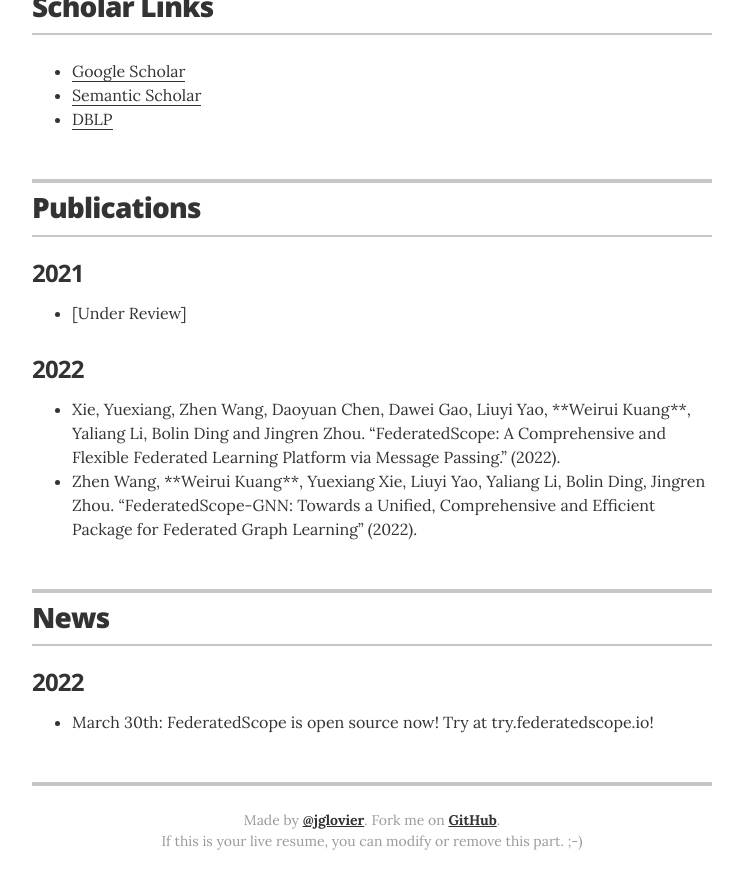
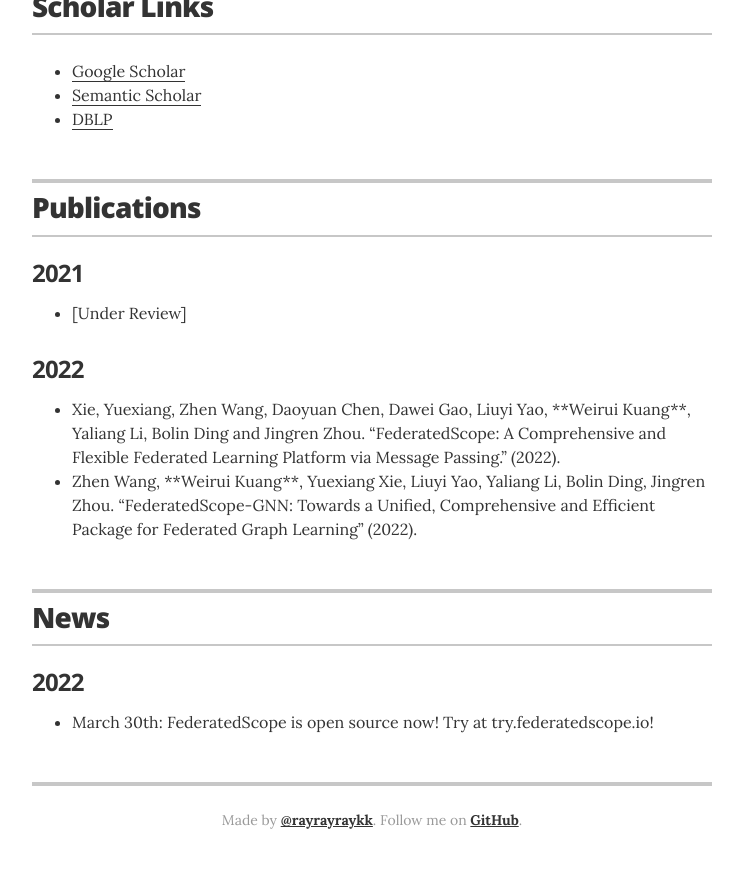
Before and after one commit to rayrayraykk/weiruikuang, a Jekyll site: the page built from index.html, in a window 1280 px wide and 900 px high, scrolled down 1144 px. Shown: the top 889 px of the window, without its empty margins (268-1011 px from the left). Built offline with Jekyll 4.4.1, drawn with Linux system fonts in a browser that asks for light colours.

Commit message:
update foot

```diff
--- a/_layouts/resume.html
+++ b/_layouts/resume.html
@@ -282,8 +282,7 @@
       {% endif %}
 
       <footer class="page-footer">
-        <p class="footer-line">Made by <a href="http://twitter.com/jglovier">@jglovier</a>. Fork me on <a href="https://github.com/jglovier/resume-template">GitHub</a>.</p>
-        <p class="footer-line">If this is your live resume, you can modify or remove this part. ;-)</p>
+        <p class="footer-line">Made by <a href="https://github.com/rayrayraykk">@rayrayraykk</a>. Follow me on <a href="https://github.com/rayrayraykk">GitHub</a>.</p>
       </footer>
 
     </div>
```
